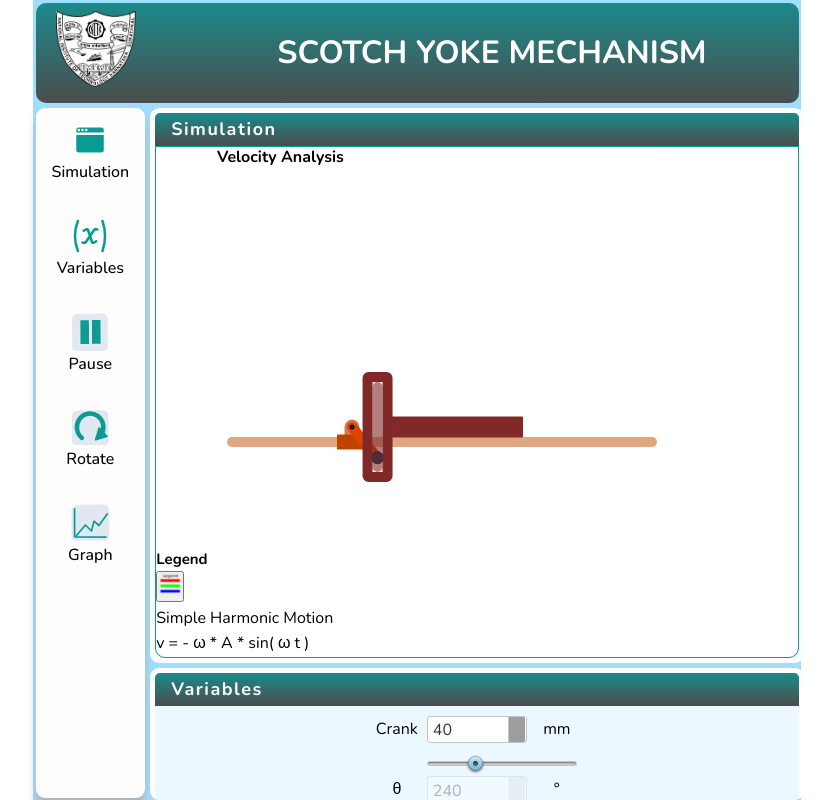
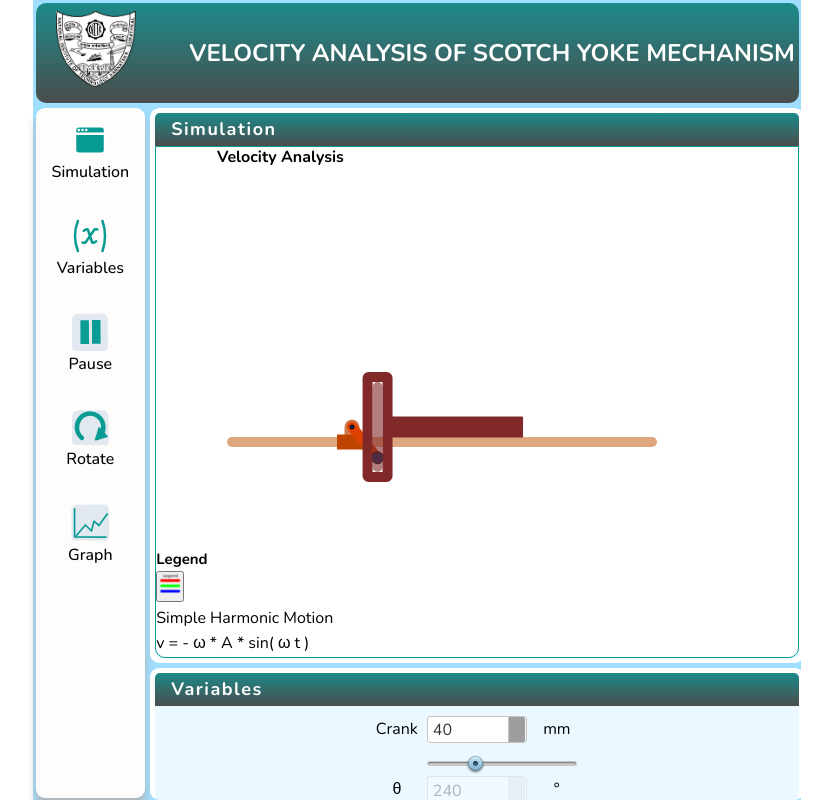
Before and after one commit to virtual-labs/exp-velocity-analysis-scotch-yoke-nitk, a plain HTML site: page experiment/simulation/index.html in a window 1280 px wide. Shown: the whole page, without its empty margins (223-1055 px from the left). Drawn offline with nearby package versions, Linux system fonts and the light colour scheme; grey boxes are pictures that could not be loaded.

Commit message:
Updated the title and table presentation

```diff
--- a/experiment/simulation/css/style.css
+++ b/experiment/simulation/css/style.css
@@ -3,7 +3,7 @@
   display: grid;
   grid-template-columns: auto 1fr;
   grid-template-rows: auto 1fr;
-  height: 100vh;
+  max-height: 100vh;
 }
 .title-div-container {
   width: 100%;
@@ -42,9 +42,10 @@ h1 {
 
 .title-div h1 {
   justify-self: center;
-  font-size: 3.2rem;
+  font-size: 2.4rem;
   color: var(--clr-text-clr);
   text-transform: uppercase;
+  text-align: center;
 }
 
 /* ********************** */
--- a/experiment/simulation/index.html
+++ b/experiment/simulation/index.html
@@ -44,7 +44,7 @@
         <div class="logo-div">
           <a href="#"><img src="images/logo_nitk.png" alt="Logo" class="logo" /></a>
         </div>
-        <h1>Scotch Yoke Mechanism</h1>
+        <h1>Velocity analysis of Scotch Yoke Mechanism</h1>
       </div>
     </div>
       <div class="sidebar">
```
